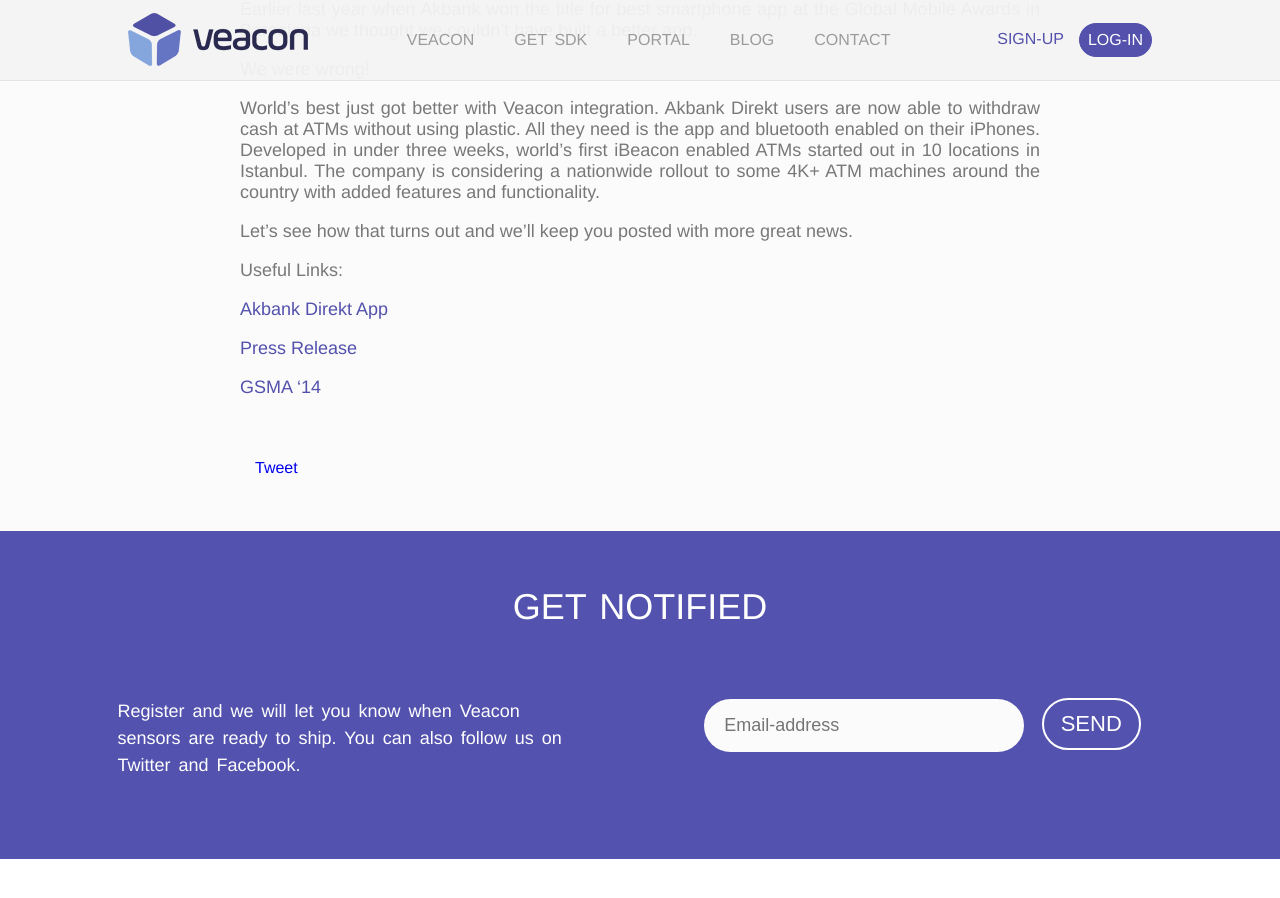
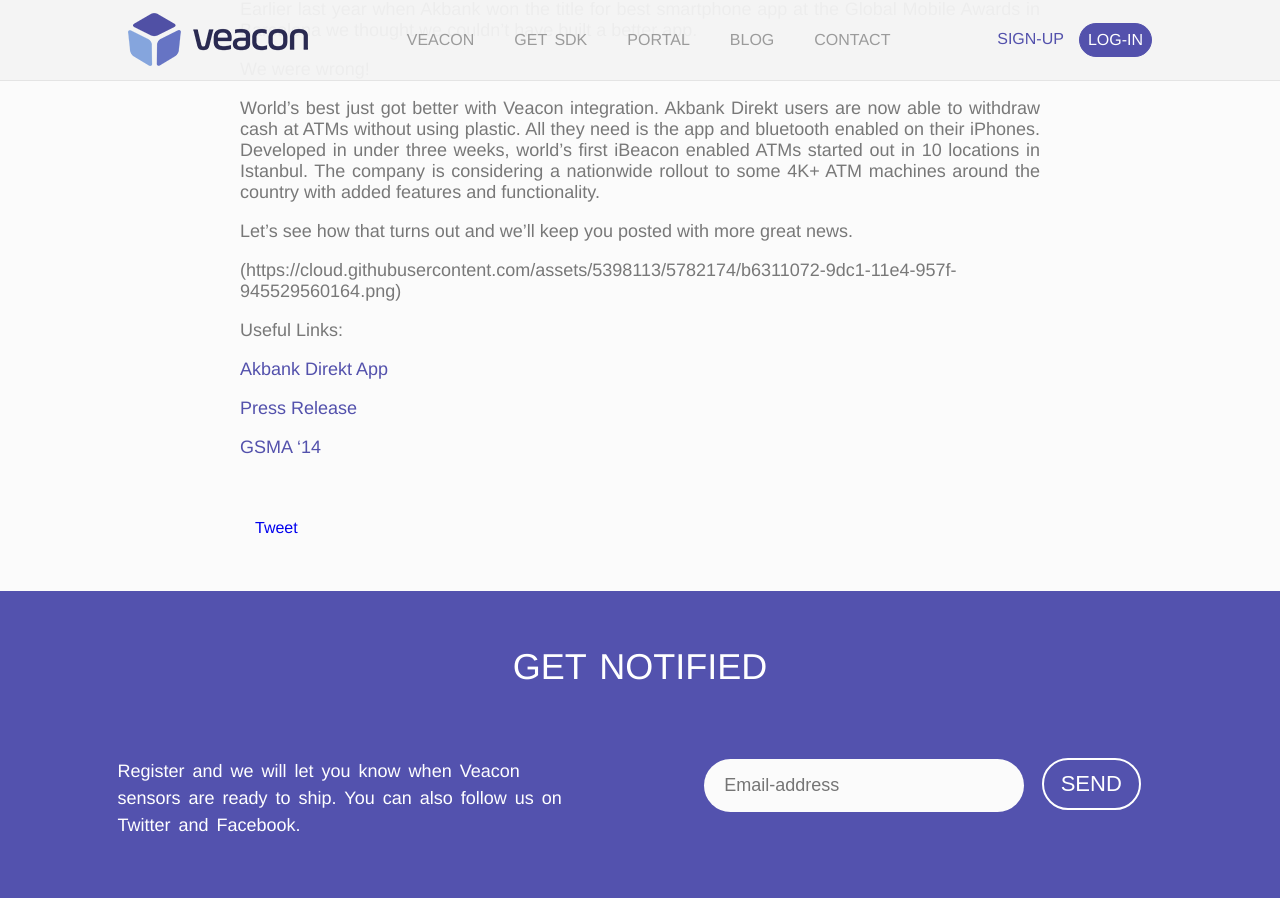
Before and after one commit to Valensas/veacon.com, a Jekyll site: the page built from _posts/2015-01-16-Akbank-iBeacon.md, in a window 1280 px wide and 900 px high, scrolled down 355 px. Built offline with Jekyll 4.4.1, drawn with Linux system fonts in a browser that asks for light colours; comment, search, counter and statistics services are not loaded; some of the changed lines change nothing that is shown.

Commit message:
Update 2015-01-16-Akbank-iBeacon.md

```diff
--- a/_posts/2015-01-16-Akbank-iBeacon.md
+++ b/_posts/2015-01-16-Akbank-iBeacon.md
@@ -10,6 +10,8 @@
 
 Let's see how that turns out and we'll keep you posted with more great news.
 
+(https://cloud.githubusercontent.com/assets/5398113/5782174/b6311072-9dc1-11e4-957f-945529560164.png)
+
 Useful Links:
 
 [Akbank Direkt App](http://appstore.com/akbankdirekt){:target="_blank"}
```
